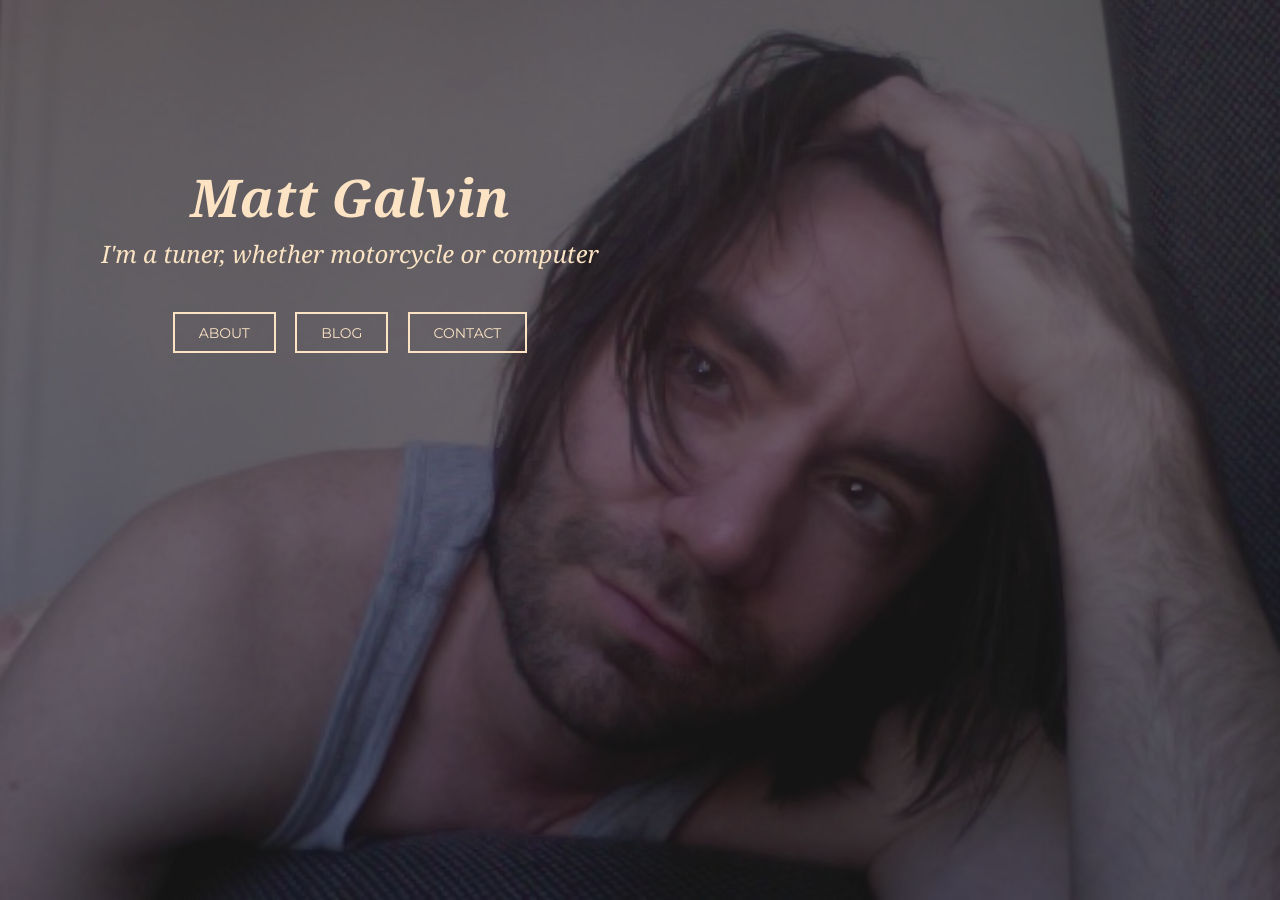
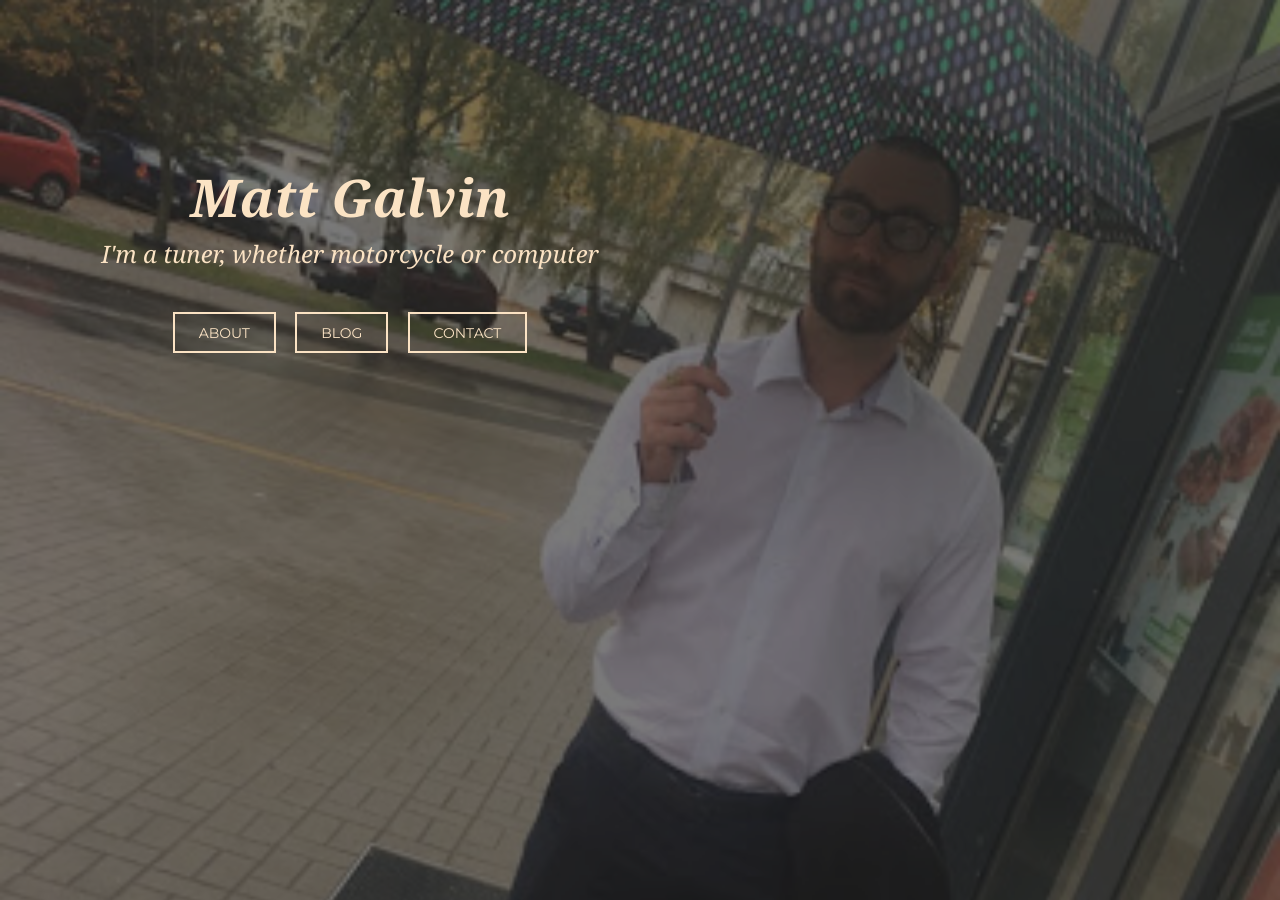
Before and after one commit to mattjg908/mattjg908.github.com, a Jekyll site: the page built from index.html, in a window 1280 px wide. Built offline with Jekyll 4.4.1, drawn with Linux system fonts in a browser that asks for light colours; some web fonts are replaced.

Commit message:
Update picture

```diff
--- a/css/style.css
+++ b/css/style.css
@@ -241,7 +241,7 @@ h4 + p {
 .main-header {
 	background-size: cover;
 	background-repeat: no-repeat;
-	background-position: 50% 50%;
+	background-position: 100% 17%;
 	background-image: url(../img/bg.jpg); /* main bg image */
 	top: 0;
 	left: 0;
```
Also changed, not shown: img/bg.jpg.
